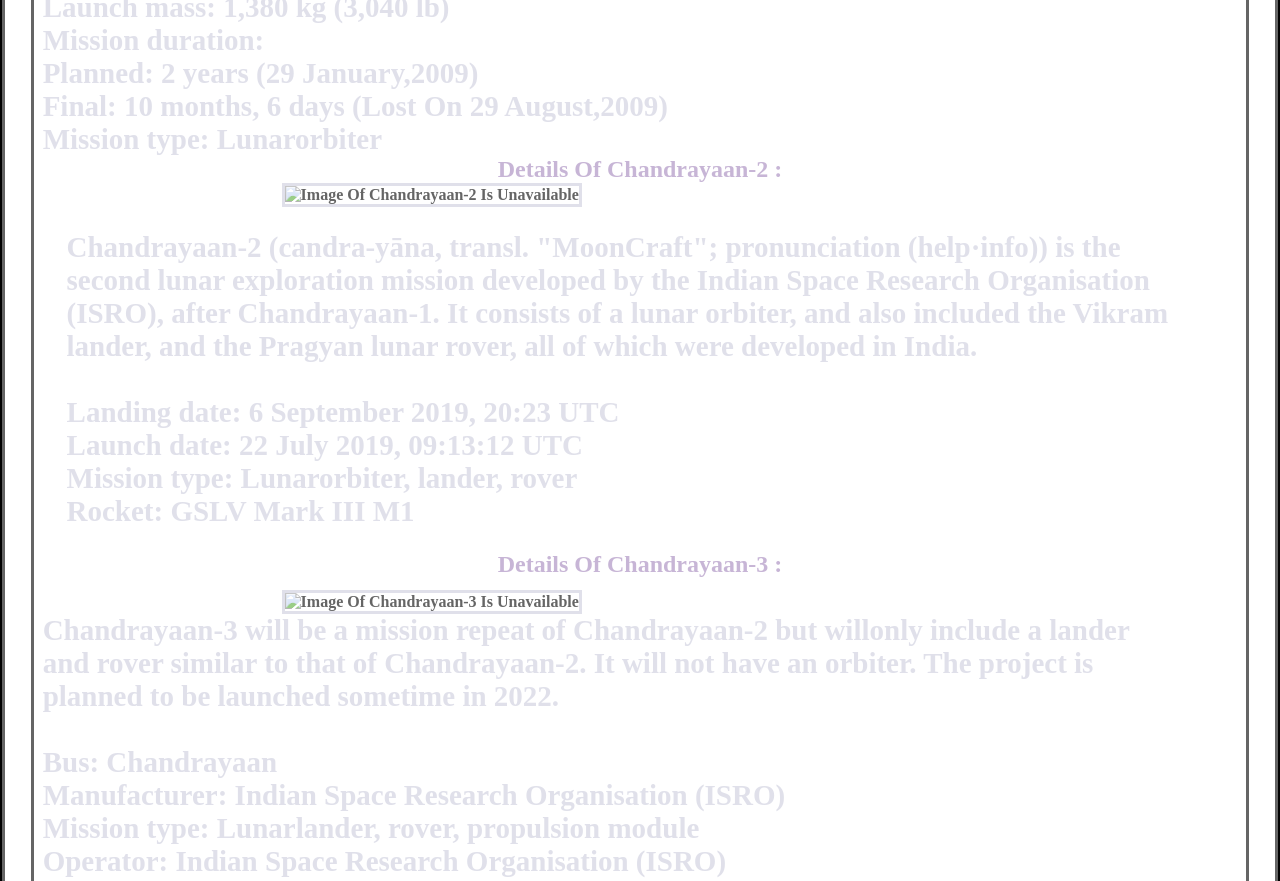
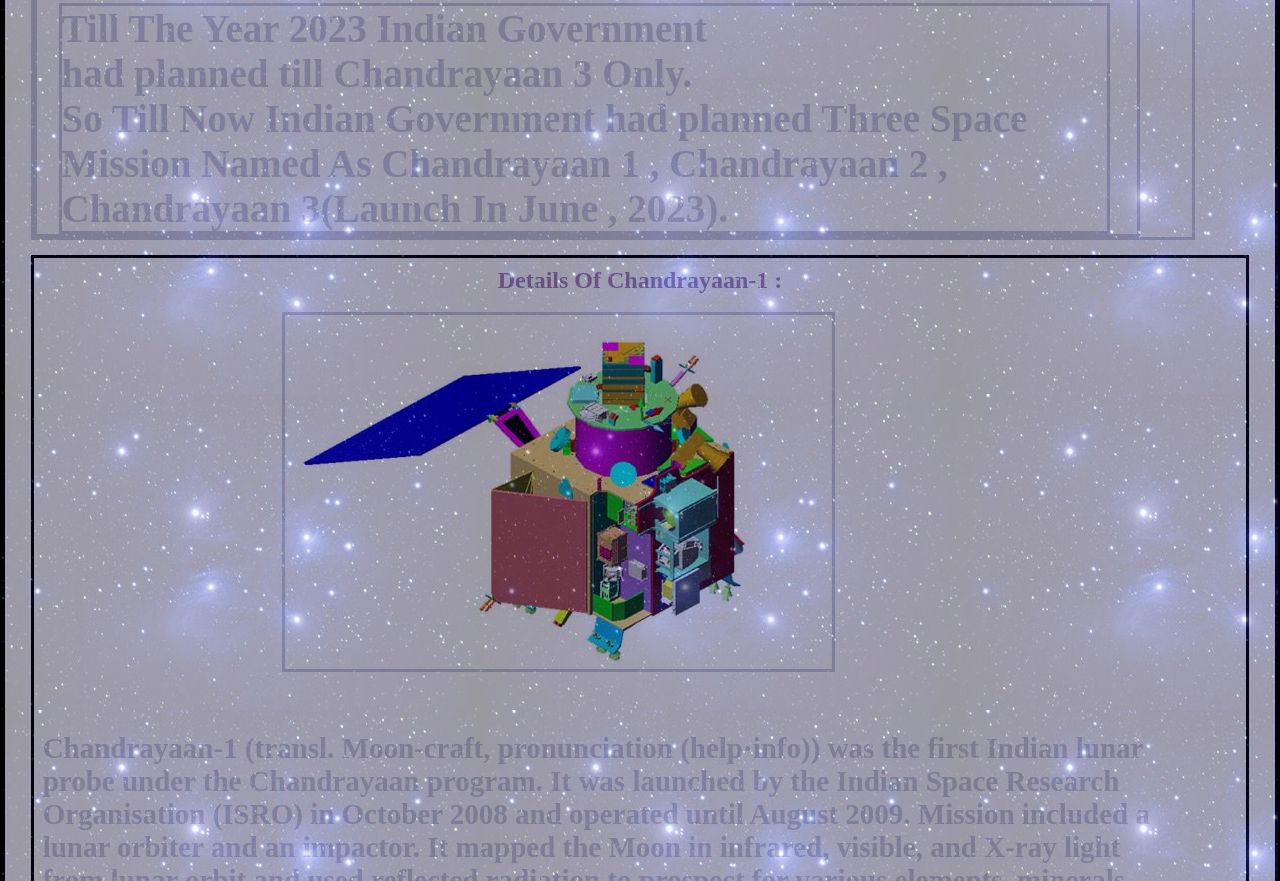
Before and after one commit to inj-krish19/Project-Chandrayaan-Solo-, a plain HTML site: page index.html in a window 1280 px wide. Shown: the part 872-1753 px from the top of the page. Drawn offline with Linux system fonts and the light colour scheme; the site is published under a folder, as on GitHub Pages, so addresses that start at the root find nothing.

Commit message:
Changed Path

```diff
--- a/index.html
+++ b/index.html
@@ -1,5 +1,5 @@
 <html>
-<link rel="icon" type="image/x-icon" href="/NASA.jpg">
+<link rel="icon" type="image/x-icon" href="./NASA.jpg">
 <head>
     <meta name="description" content="This Is a Blog Of Chandrayaan made by inj_krish and Published through Github.com " />
     <meta name="keywords" content="Chandrayaan, Chandrayaan-1, Chandrayaan-2, Chandrayaan-3, inj-krish19 Chandrayaan, inj_krish Chandrayaan,google" />
@@ -40,7 +40,7 @@
         }
 
         div.background {
-            background: url('/STAR.jpg') repeat;
+            background: url('./STAR.jpg') repeat;
             border: 2px solid black;
         }
 
@@ -195,7 +195,7 @@
         }
 
         div.background {
-            background: url('/STAR.jpg') repeat;
+            background: url('./STAR.jpg') repeat;
             border: 2px solid black;
         }
 
@@ -335,7 +335,7 @@
         <div class="transbox">
             <div class="Chandrayaan">
                 <div class="ChandrayaanImage">
-                    <img src="/Chandrayan.jpg" alt="Image Not Found">
+                    <img src="./Chandrayan.jpg" alt="Image Not Found">
 
                     <!--Introduction Begins !-->
                     <div class="intro">Till The Year 2023 Indian Government <br>
@@ -354,7 +354,7 @@
 
                 <h2 class="paragraph-1">Details Of Chandrayaan-1 : </h2> <br>
 
-                    <img class="Chandrayaan-1" src="/Chandrayaan-1.jpg" alt="Image Of Chandrayaan-1 Is Unavailable">
+                    <img class="Chandrayaan-1" src="./Chandrayaan-1.jpg" alt="Image Of Chandrayaan-1 Is Unavailable">
 
                     <div class="paragraph-1">Chandrayaan-1 (transl. Moon-craft, pronunciation (help·info))
                     was the first Indian lunar probe under the Chandrayaan program.
@@ -374,7 +374,7 @@
                 <!--Introduction Of Chandrayan-2 Begins !-->
                 <h2 class="paragraph-2">Details Of Chandrayaan-2 : </h2>
 
-                <img class="Chandrayaan-2" src="/Chandrayaan-2.jpg" alt="Image Of Chandrayaan-2 Is Unavailable">
+                <img class="Chandrayaan-2" src="./Chandrayaan-2.jpg" alt="Image Of Chandrayaan-2 Is Unavailable">
 
                     <div class="paragraph-2">Chandrayaan-2 (candra-yāna, transl. "MoonCraft"; pronunciation (help·info))
                     is the second lunar exploration mission developed by the Indian Space Research Organisation (ISRO),
@@ -389,7 +389,7 @@
                 <!--Introduction Of Chandrayan-3 Begins !-->
                 <h2 class="paragraph-3">Details Of Chandrayaan-3 : </h2>
 
-                <img class="Chandrayaan-3" src="/Chandrayaan-3.png" alt="Image Of Chandrayaan-3 Is Unavailable">
+                <img class="Chandrayaan-3" src="./Chandrayaan-3.png" alt="Image Of Chandrayaan-3 Is Unavailable">
 
                     <div class="paragraph-3">Chandrayaan-3 will be a mission repeat of Chandrayaan-2 but willonly include a lander and
                     rover similar to that of Chandrayaan-2.
```
